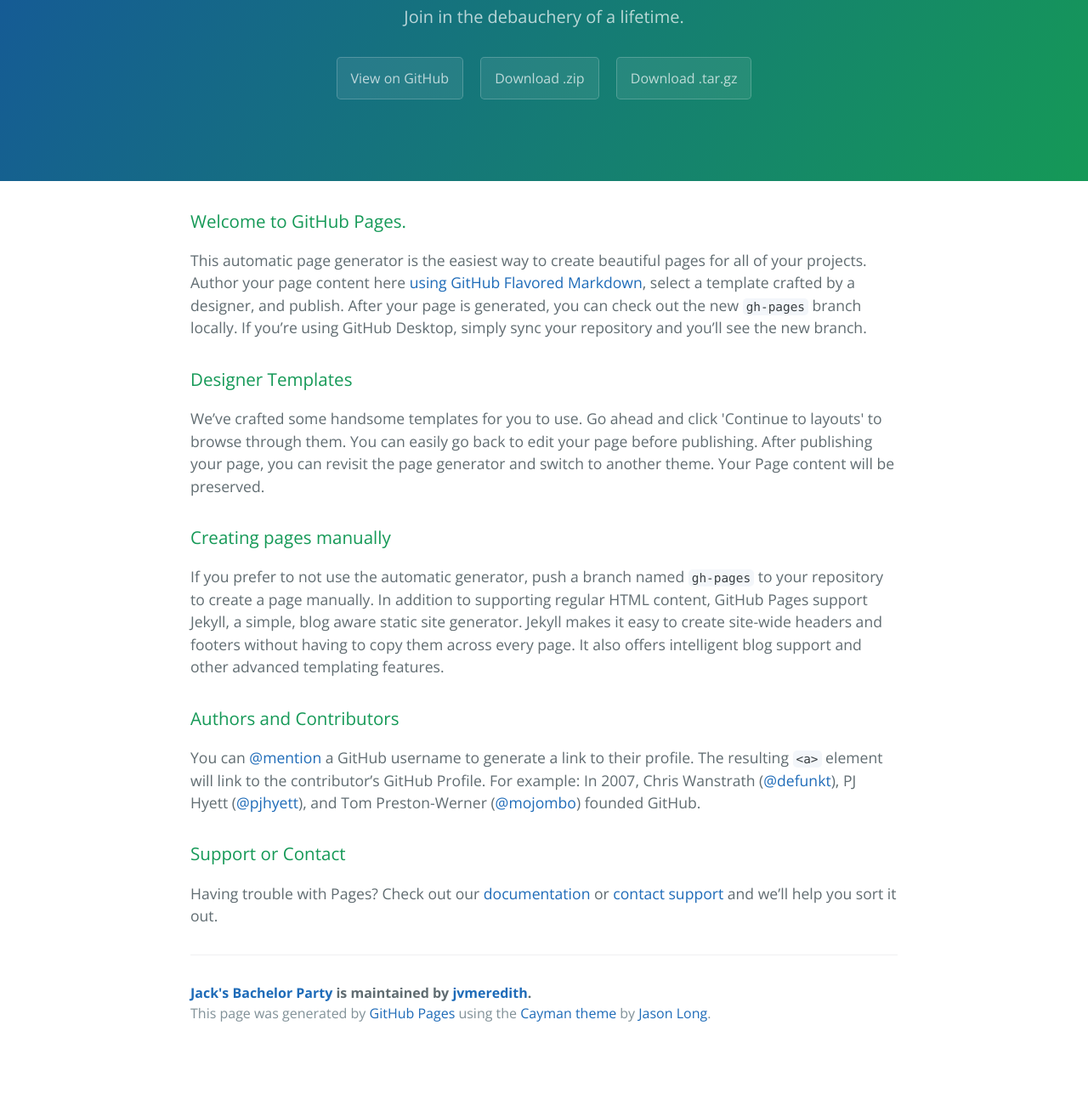
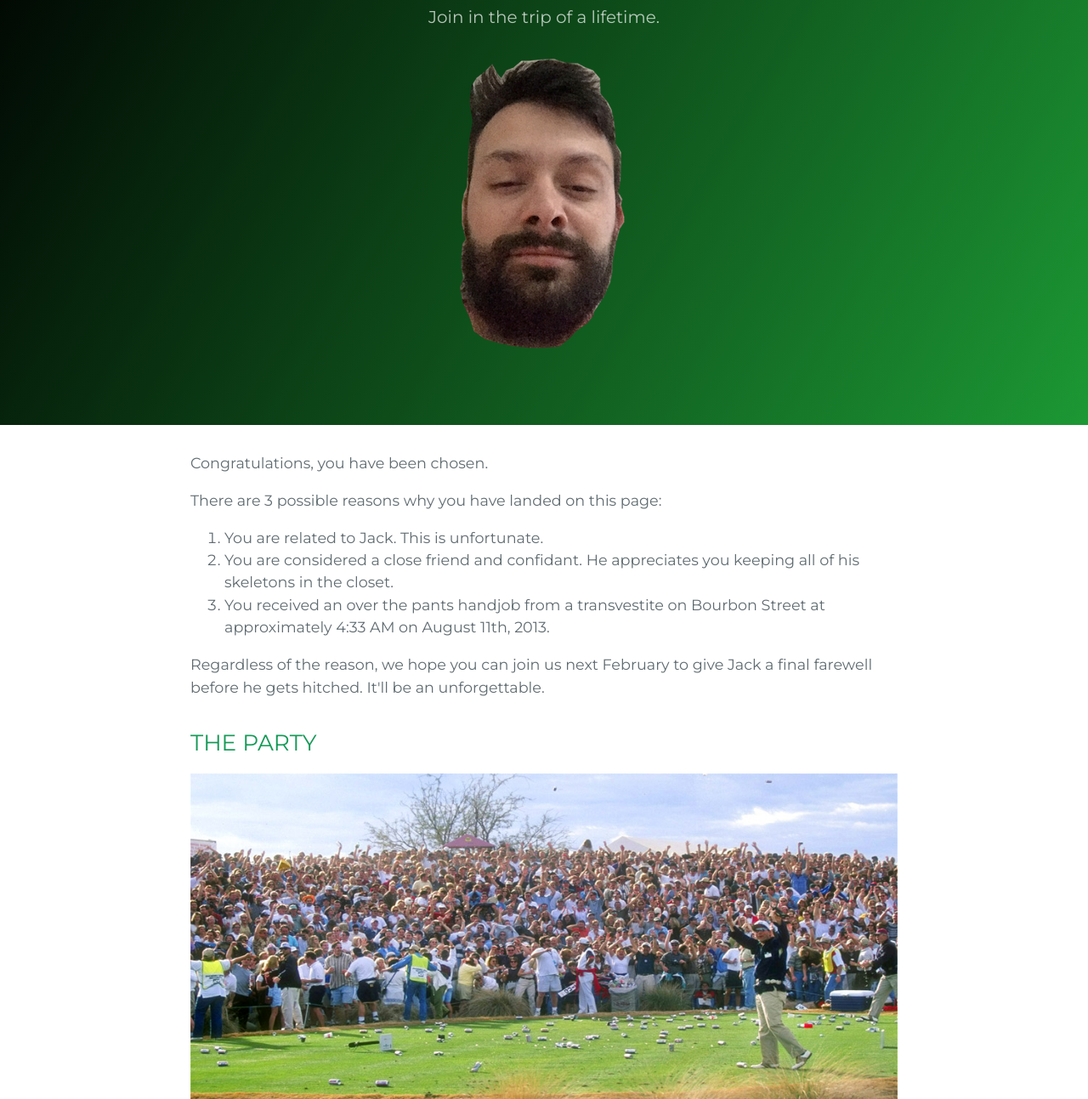
Before and after one commit to jvmeredith/bachelor-party, a plain HTML site: page index.html in a window 1280 px wide. Shown: the part 170-1463 px from the top of the page at 85% size. Before the commit the page ends 1406 px from the top, so only its background shows below. Drawn offline with nearby package versions, Linux system fonts and the light colour scheme.

Commit message:
push up site

```diff
--- a/index.html
+++ b/index.html
@@ -2,53 +2,56 @@
 <html lang="en-us">
   <head>
     <meta charset="UTF-8">
-    <title>Jack&#39;s Bachelor Party by jvmeredith</title>
+    <title>Jack's Bachelor Party by jvmeredith</title>
     <meta name="viewport" content="width=device-width, initial-scale=1">
     <link rel="stylesheet" type="text/css" href="stylesheets/normalize.css" media="screen">
-    <link href='https://fonts.googleapis.com/css?family=Open+Sans:400,700' rel='stylesheet' type='text/css'>
+    <link href='https://fonts.googleapis.com/css?family=Montserrat:400,700' rel='stylesheet' type='text/css'>
     <link rel="stylesheet" type="text/css" href="stylesheets/stylesheet.css" media="screen">
     <link rel="stylesheet" type="text/css" href="stylesheets/github-light.css" media="screen">
   </head>
   <body>
     <section class="page-header">
-      <h1 class="project-name">Jack&#39;s Bachelor Party</h1>
-      <h2 class="project-tagline">Join in the debauchery of a lifetime.</h2>
-      <a href="https://github.com/jvmeredith/bachelor-party" class="btn">View on GitHub</a>
-      <a href="https://github.com/jvmeredith/bachelor-party/zipball/master" class="btn">Download .zip</a>
-      <a href="https://github.com/jvmeredith/bachelor-party/tarball/master" class="btn">Download .tar.gz</a>
+      <h1 class="project-name">JACK'S BACHELOR PARTY</h1>
+      <h2 class="project-tagline">Join in the trip of a lifetime.</h2>
+      <img src="images/pic.png">
     </section>
 
     <section class="main-content">
-      <h3>
-<a id="welcome-to-github-pages" class="anchor" href="#welcome-to-github-pages" aria-hidden="true"><span aria-hidden="true" class="octicon octicon-link"></span></a>Welcome to GitHub Pages.</h3>
+<p>Congratulations, you have been chosen.</p>
 
-<p>This automatic page generator is the easiest way to create beautiful pages for all of your projects. Author your page content here <a href="https://guides.github.com/features/mastering-markdown/">using GitHub Flavored Markdown</a>, select a template crafted by a designer, and publish. After your page is generated, you can check out the new <code>gh-pages</code> branch locally. If you’re using GitHub Desktop, simply sync your repository and you’ll see the new branch.</p>
+<p>There are 3 possible reasons why you have landed on this page:</p>
+<ol>
+  <li>You are related to Jack. This is unfortunate.
+  <li>You are considered a close friend and confidant. He appreciates you keeping all of his skeletons in the closet.
+  <li>You received an over the pants handjob from a transvestite on Bourbon Street at approximately 4:33 AM on August 11th, 2013.
+</ol>
+<p>Regardless of the reason, we hope you can join us next February to give Jack a final farewell before he gets hitched. It'll be an unforgettable.<p>
+
+<h2>
+<a id="designer-templates" class="anchor" href="#designer-templates" aria-hidden="true"><span aria-hidden="true" class="octicon octicon-link"></span></a>THE PARTY</h2>
+
+<div align="center"><img src="images/party.jpg"></div>
+
+<p>The Bachelor Party will take place in Scottsdale, Arizona at the Waste Management Open.</p>
+<p>For those not familiar, this is an annual PGA golf tournament that's home to the infamous 16th hole.</p>
+<div align="center"><iframe class="instagram-media instagram-media-rendered" id="instagram-embed-2" src="https://instagram.com/p/yh1BQJwfmW/embed/?v=4" allowtransparency="true" frameborder="0" height="587" data-instgrm-payload-id="instagram-media-payload-2" scrolling="no" style="border: 0px; margin: 1px; max-width: 450px; width: calc(100% - 2px); border-radius: 4px; box-shadow: rgba(0, 0, 0, 0.498039) 0px 0px 1px 0px, rgba(0, 0, 0, 0.14902) 0px 1px 10px 0px; display: block; padding: 0px; background: rgb(255, 255, 255);"></iframe></div>
+<p>We'll plan on participating in the 16th hole debauchery that Saturday. The Super Bowl is also the same weekend so prepare for a life debilitating bender.</p>
 
 <h3>
-<a id="designer-templates" class="anchor" href="#designer-templates" aria-hidden="true"><span aria-hidden="true" class="octicon octicon-link"></span></a>Designer Templates</h3>
+<a id="creating-pages-manually" class="anchor" href="#creating-pages-manually" aria-hidden="true"><span aria-hidden="true" class="octicon octicon-link"></span></a>DETAILS</h3>
 
-<p>We’ve crafted some handsome templates for you to use. Go ahead and click 'Continue to layouts' to browse through them. You can easily go back to edit your page before publishing. After publishing your page, you can revisit the page generator and switch to another theme. Your Page content will be preserved.</p>
+<ul>
+  <li>DATES: February 3-6, 2017</li>
+  <li>LODGING: We'll be booking a bro compound via AirBnB. More details coming soon.</li>
+  <li>TICKETS: Not available yet. Here's the <a href="https://wmphoenixopen.com/tickets/general-admission/">link</a> to buy them when it's up.</li>
+</ul>
 
 <h3>
-<a id="creating-pages-manually" class="anchor" href="#creating-pages-manually" aria-hidden="true"><span aria-hidden="true" class="octicon octicon-link"></span></a>Creating pages manually</h3>
+<a id="support-or-contact" class="anchor" href="#support-or-contact" aria-hidden="true"><span aria-hidden="true" class="octicon octicon-link"></span></a>ARE YOU IN?</h3>
 
-<p>If you prefer to not use the automatic generator, push a branch named <code>gh-pages</code> to your repository to create a page manually. In addition to supporting regular HTML content, GitHub Pages support Jekyll, a simple, blog aware static site generator. Jekyll makes it easy to create site-wide headers and footers without having to copy them across every page. It also offers intelligent blog support and other advanced templating features.</p>
-
-<h3>
-<a id="authors-and-contributors" class="anchor" href="#authors-and-contributors" aria-hidden="true"><span aria-hidden="true" class="octicon octicon-link"></span></a>Authors and Contributors</h3>
-
-<p>You can <a href="https://help.github.com/articles/basic-writing-and-formatting-syntax/#mentioning-users-and-teams" class="user-mention">@mention</a> a GitHub username to generate a link to their profile. The resulting <code>&lt;a&gt;</code> element will link to the contributor’s GitHub Profile. For example: In 2007, Chris Wanstrath (<a href="https://github.com/defunkt" class="user-mention">@defunkt</a>), PJ Hyett (<a href="https://github.com/pjhyett" class="user-mention">@pjhyett</a>), and Tom Preston-Werner (<a href="https://github.com/mojombo" class="user-mention">@mojombo</a>) founded GitHub.</p>
-
-<h3>
-<a id="support-or-contact" class="anchor" href="#support-or-contact" aria-hidden="true"><span aria-hidden="true" class="octicon octicon-link"></span></a>Support or Contact</h3>
-
-<p>Having trouble with Pages? Check out our <a href="https://help.github.com/pages">documentation</a> or <a href="https://github.com/contact">contact support</a> and we’ll help you sort it out.</p>
-
-      <footer class="site-footer">
-        <span class="site-footer-owner"><a href="https://github.com/jvmeredith/bachelor-party">Jack&#39;s Bachelor Party</a> is maintained by <a href="https://github.com/jvmeredith">jvmeredith</a>.</span>
-
-        <span class="site-footer-credits">This page was generated by <a href="https://pages.github.com">GitHub Pages</a> using the <a href="https://github.com/jasonlong/cayman-theme">Cayman theme</a> by <a href="https://twitter.com/jasonlong">Jason Long</a>.</span>
-      </footer>
+<p>Text William Meredith ASAP regarding your status. This will help us determine the best options for lodging.</p>
+<div align="center"><img src="images/giphy.gif"></div>
+<p>Hope to see you degenerates there, it'll be magical 😘</p>
 
     </section>
 
--- a/stylesheets/stylesheet.css
+++ b/stylesheets/stylesheet.css
@@ -4,7 +4,7 @@
 body {
   padding: 0;
   margin: 0;
-  font-family: "Open Sans", "Helvetica Neue", Helvetica, Arial, sans-serif;
+  font-family: 'Montserrat', sans-serif;
   font-size: 16px;
   line-height: 1.5;
   color: #606c71; }
@@ -57,7 +57,7 @@ a {
   color: #fff;
   text-align: center;
   background-color: #159957;
-  background-image: linear-gradient(120deg, #155799, #159957); }
+  background-image: linear-gradient(120deg, #000000, #1C9834); }
 
 @media screen and (min-width: 64em) {
   .page-header {
```
Also changed, not shown: images/giphy.gif (added), images/party.jpg (added), images/pic.png (added), 3 other files.
